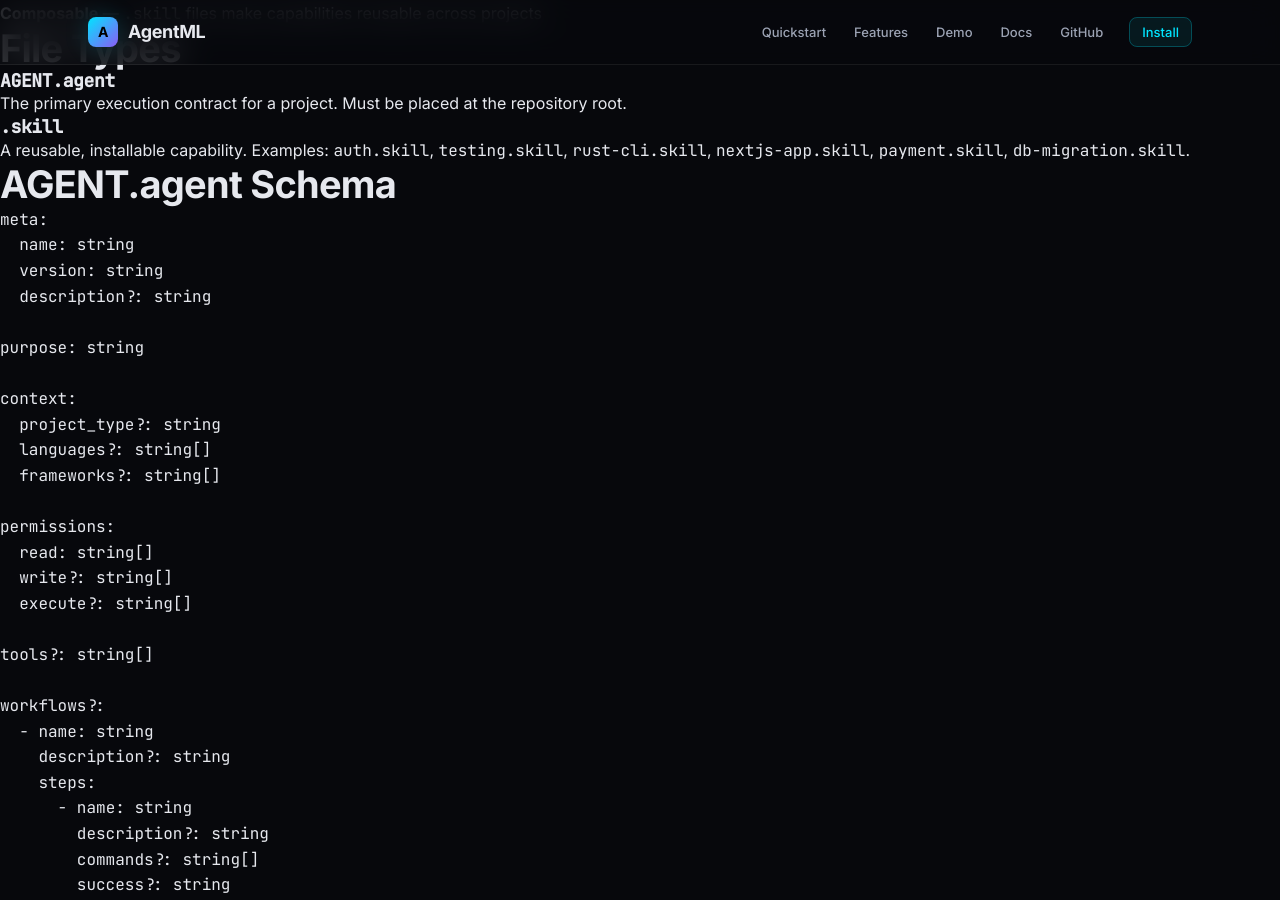
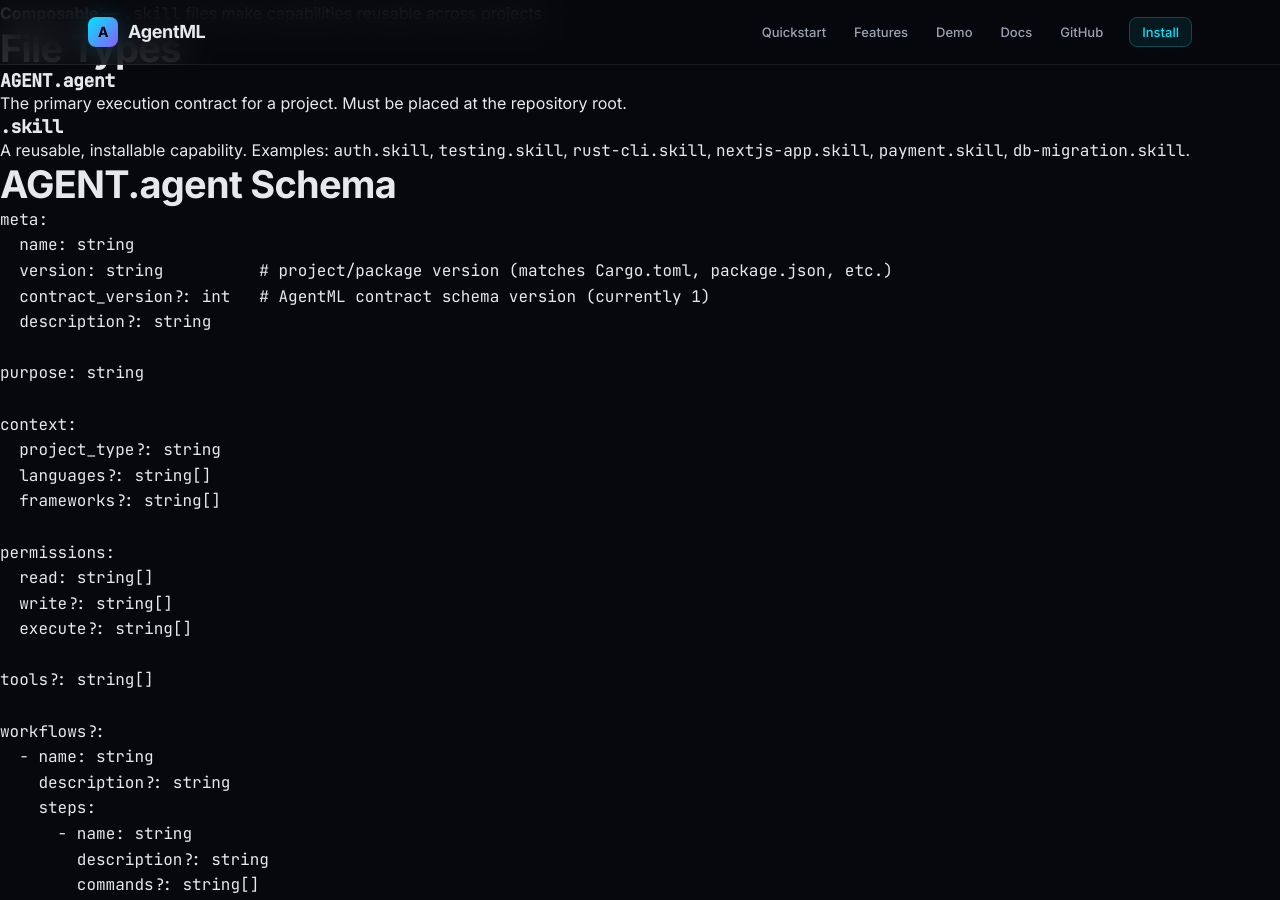
Before and after one commit to Nom-nom-hub/agentml, a Jekyll site: the page built from docs/spec.md, in a window 1280 px wide and 900 px high, scrolled down 309 px. Built offline with Jekyll 4.4.1, drawn with Linux system fonts in a browser that asks for light colours; some of the changed text lies outside the part shown.

Commit message:
chore(release): prepare v0.2.1

````diff
--- a/Cargo.toml
+++ b/Cargo.toml
@@ -1,6 +1,6 @@
 [package]
 name = "agentml"
-version = "0.2.0"
+version = "0.2.1"
 edition = "2024"
 description = "AI-native markup language and CLI for agent execution contracts"
 license = "MIT"
--- a/docs/spec.md
+++ b/docs/spec.md
@@ -31,7 +31,8 @@
 ```yaml
 meta:
   name: string
-  version: string
+  version: string          # project/package version (matches Cargo.toml, package.json, etc.)
+  contract_version?: int   # AgentML contract schema version (currently 1)
   description?: string
 
 purpose: string
@@ -91,7 +92,7 @@
 
 | Field | Type | Required | Description |
 |-------|------|----------|-------------|
-| `meta` | object | yes | Name, version, optional description |
+| `meta` | object | yes | Name, project version, contract schema version, optional description |
 | `purpose` | string | yes | What the agent is allowed/expected to do |
 | `context` | object | no | Project type, languages, frameworks |
 | `permissions.read` | string[] | yes | Glob patterns the agent may read |
````
Also changed, not shown: CHANGELOG.md, 2 other files.
